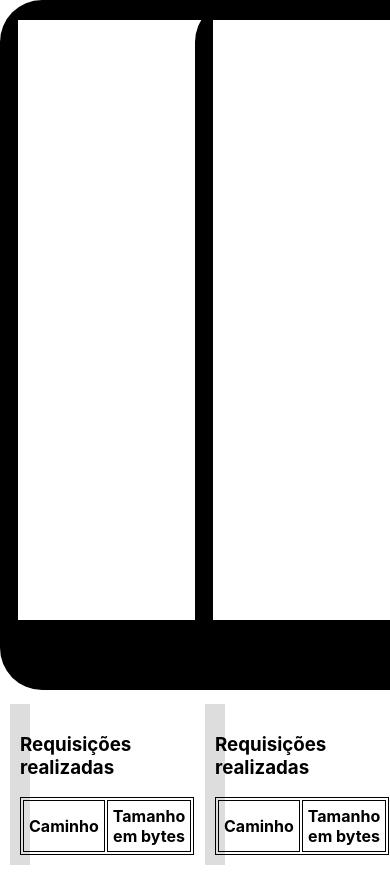
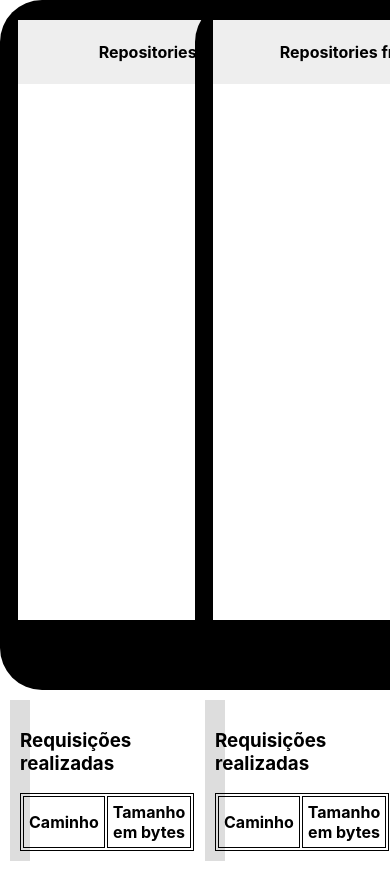
Before and after one commit to guieiras/graphql-demo, a React (Create React App) app: page / in a window 390 px wide. Shown: the top 875 px of the page. Built offline with nearby package versions, Linux system fonts and the light colour scheme; the HTML template or start-up script is replaced by a standard one.

Commit message:
Added requester and mobile app

```diff
--- a/src/App.css
+++ b/src/App.css
@@ -6,4 +6,5 @@
   height: 100%;
   width: 50%;
   display: inline-block;
+  vertical-align: top;
 }
--- a/src/App.js
+++ b/src/App.js
@@ -3,14 +3,22 @@ import DemoApp from './components/DemoApp';
 import './App.css'
 
 class App extends Component {
+  restRequester(fetcher) {
+    return () => Promise.resolve({ owner: "REST", repositories: [] });
+  }
+
+  graphqlRequester(fetcher) {
+    return () => Promise.resolve({ owner: "GraphQL", repositories: [] });
+  }
+
   render() {
     return (
       <div className="App">
         <div className="rest">
-          <DemoApp />
+          <DemoApp requester={this.restRequester} />
         </div>
         <div className="graphql">
-          <DemoApp />
+          <DemoApp requester={this.graphqlRequester}/>
         </div>
       </div>
     );
--- a/src/components/DemoApp.jsx
+++ b/src/components/DemoApp.jsx
@@ -15,7 +15,7 @@ export default class DemoApp extends Component {
   render() {
     return (
       <div className="DemoApp">
-        <Smartphone fetcher={this.fetcher} />
+        <Smartphone request={this.props.requester(this.fetcher)} />
         <Requests requests={this.state.requests} />
       </div>
     );
--- /dev/null
+++ b/src/components/MobileApp/index.css
@@ -0,0 +1,22 @@
+.MobileApp > .navbar {
+  background-color: #eee;
+  text-align: center;
+  font-weight: bold;
+  padding: 6px;
+}
+
+.MobileApp > .repository {
+  background-color: #ffffff;
+  padding: 6px;
+  border-bottom: 1px solid #888;
+}
+
+.MobileApp > .repository > .name {
+  font-weight: bold;
+}
+
+.MobileApp > .repository > .prs, .MobileApp > .repository > .commits {
+  color: #aaaaaa;
+  float: right;
+  margin-left: 8px;
+}
--- /dev/null
+++ b/src/components/MobileApp/index.jsx
@@ -0,0 +1,31 @@
+import React, { Component } from 'react';
+import './index.css';
+
+export default class MobileApp extends Component {
+  constructor(props) {
+    super(props);
+    this.state = { owner: "", repositories: [] };
+  }
+
+  componentDidMount() {
+    this.props.request().then(({ owner, repositories }) => {
+      this.setState({ owner, repositories });
+    });
+  }
+
+  render() {
+    return <div className="MobileApp">
+      <div className="navbar">
+        <p>Repositories from {this.state.owner}</p>
+      </div>
+      {
+        this.state.repositories.map((repository, i) => <div key={i} className="repository">
+          <span className="name">{repository.name}</span>
+          <span className="commits">C: {repository.commits}</span>
+          <span className="prs">PRs: {repository.prs}</span>
+          <div style={{clear: "both"}}></div>
+        </div>)
+      }
+    </div>;
+  }
+};
--- a/src/components/Smartphone.jsx
+++ b/src/components/Smartphone.jsx
@@ -1,5 +1,6 @@
 import React, { Component } from 'react';
 import './Smartphone.css';
+import MobileApp from './MobileApp';
 
 export default class Smartphone extends Component {
 
@@ -8,6 +9,7 @@ export default class Smartphone extends Component {
       <div className="Smartphone">
         <div className="mockup">
           <div className="screen">
+            <MobileApp request={this.props.request} />
           </div>
         </div>
       </div>
```
